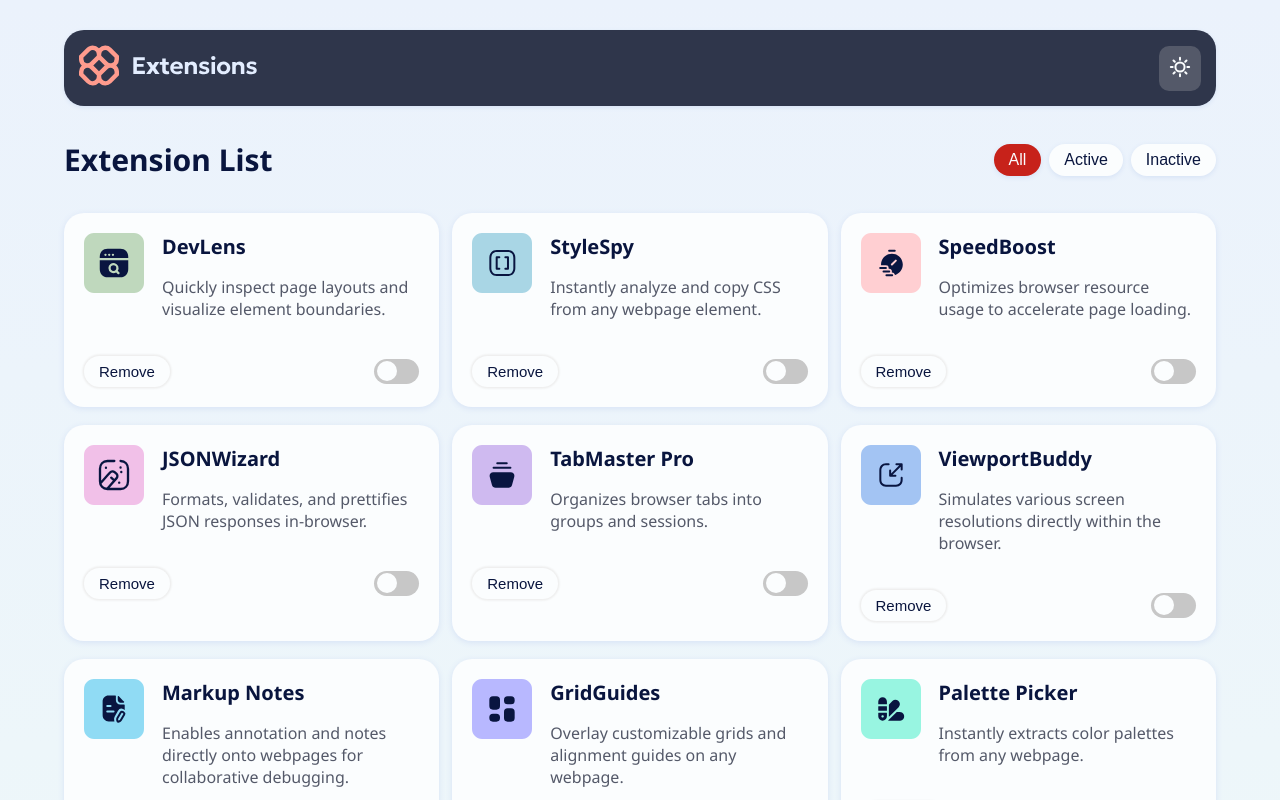
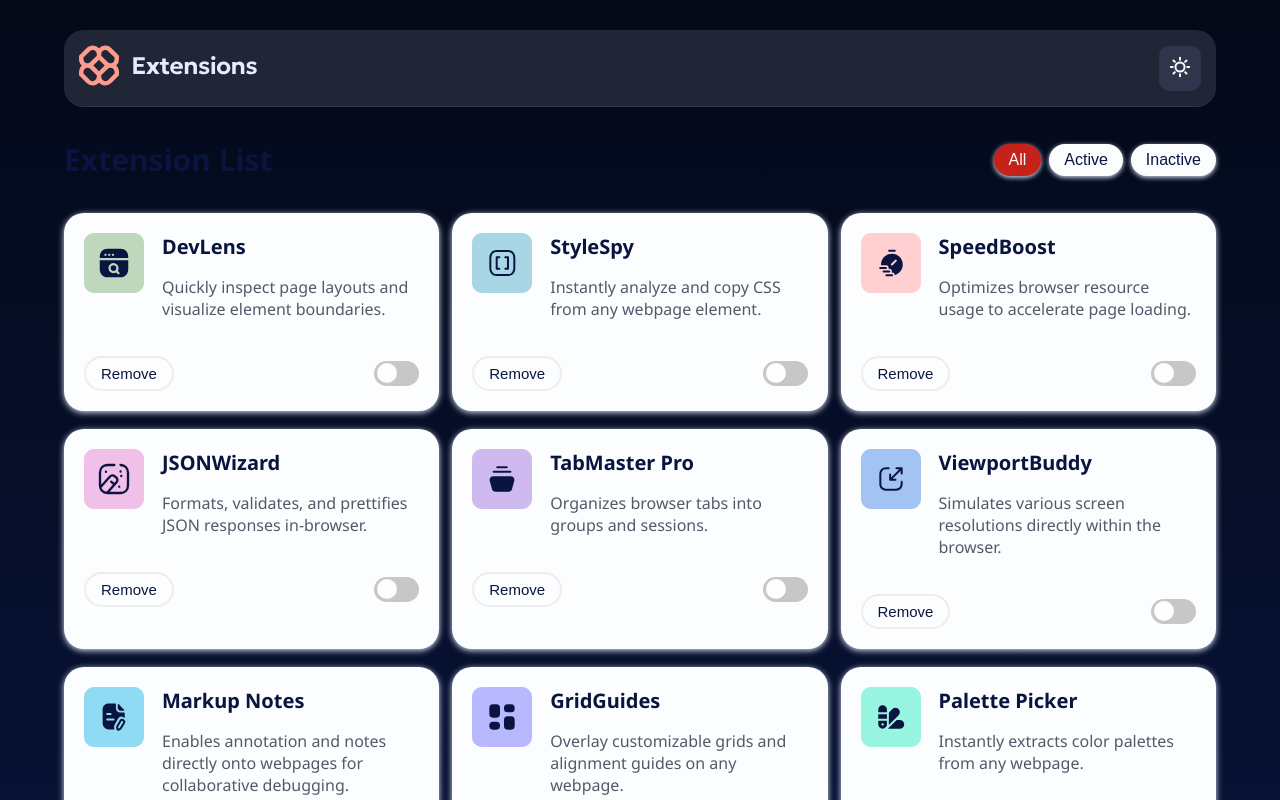
Before and after one commit to Jey223/browser-extension-manager, a Vue app: page / in a window 1280 px wide. Both pictures are taken after a click on the button 1180 px from the left and 68 px from the top of the page. Shown: the top 800 px of the page. Built offline with nearby package versions, Linux system fonts and the light colour scheme.

Commit message:
change body backgroundcolor on toggle

```diff
--- a/src/App.vue
+++ b/src/App.vue
@@ -128,7 +128,9 @@ body {
   font-family: "Noto Sans", sans-serif;
   margin: 0;
 }
-
+.dark-body {
+        background: linear-gradient(180deg, #040918 0%, #091540 100%);
+}
 .card-section{
   display: flex;
   flex-wrap: wrap;
--- a/src/components/ExtensionCard.vue
+++ b/src/components/ExtensionCard.vue
@@ -116,8 +116,7 @@ export default {
         color:hsl(227, 75%, 14%);
         padding: 7px 15px;
         border-radius: 30px;
-        border: none;
-        box-shadow:0px 0px 2px 1.5px hsl(0, 0%, 93%);
+        border: 2px solid hsl(0, 0%, 93%) ;
         background-color: hsl(200, 60%, 99%);
         font-size: 15px;
         cursor: pointer;
--- a/src/components/TheHeader.vue
+++ b/src/components/TheHeader.vue
@@ -1,12 +1,12 @@
 <template>
-    <section class="header-section" :class="{darkSection: !lightMode}">
+    <section class="header-section" :class="{darkHeader: darkMode}">
         <div class="logo">
-            <img v-if="lightMode" :src="require('../assets/images/' + logoSrc)" />
-            <img v-else class="logoImg" :src="require('../assets/images/' + logoSrc)" />
+            <img v-if="darkMode" class="logoImg" :src="require('../assets/images/logo.svg')" />
+            <img v-else  :src="require('../assets/images/logo.svg')" />
         </div>
-        <button class="mode-class" @click="toggleDarkMode" :style="{backgroundColor : lightMode ? 'hsl(0, 0%, 93%)' : 'hsl(226, 11%, 37%)' }">
-            <img v-if="lightMode" src="../assets/images/icon-moon.svg" />
-            <img v-else src="../assets/images/icon-sun.svg" />
+        <button class="mode-class" @click="toggleDarkMode" :class="toggleClasses">
+             <img v-if="darkMode" src="../assets/images/icon-sun.svg" />
+            <img v-else src="../assets/images/icon-moon.svg" />
         </button>
     </section>
 </template>
@@ -14,17 +14,28 @@
 <script>
     export default {
         computed: {
-
+            toggleClasses(){
+                if(this.darkMode){
+                    return 'dark-toggle-mode'
+                }else {
+                     return 'light-toggle-mode'
+                }
+            }
         },
         data() {
             return {
-                logoSrc:'logo.svg',
-                lightMode: true
+                darkMode: false
             }
         },
         methods: {
             toggleDarkMode(){
-                this.lightMode = !this.lightMode
+                this.darkMode = !this.darkMode
+                this.setDarkBody()
+            },
+            setDarkBody(){
+                const body = document.body;
+                body.classList.toggle('dark-body')
+                console.log(body.className)
             }
         }
     }
@@ -41,8 +52,9 @@
         box-shadow:0 1.5px 4px hsl(217, 61%, 90%);
         margin: 0px;
     }
-    .darkSection{
-        background-color:hsl(225, 23%, 24%);
+    .darkHeader{
+        background-color:hsl(226, 25%, 17%);
+         box-shadow:0 1px 0 hsl(225, 23%, 24%);
     }
     img.logoImg{
         filter: invert(100%) hue-rotate(182deg) brightness(102%) ;
@@ -57,6 +69,19 @@
         border-radius: 10px;
         cursor: pointer;
     }
+    .light-toggle-mode{
+        background-color:hsl(0, 0%, 93%);
+    }
+    .dark-toggle-mode{
+        background-color:hsl(225, 23%, 24%) ;
+    }
+    .light-toggle-mode:hover {
+        background-color: hsl(0, 0%, 78%);
+    }
+    .dark-toggle-mode:hover{
+        background-color:hsl(226, 11%, 37%) ;
+    }
+
     @media (max-width: 768px) {
         .header-section{
             width: 100%;
```
